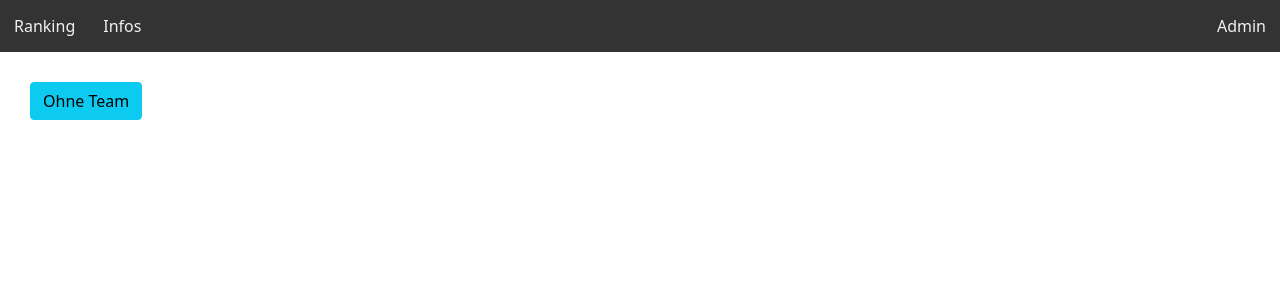
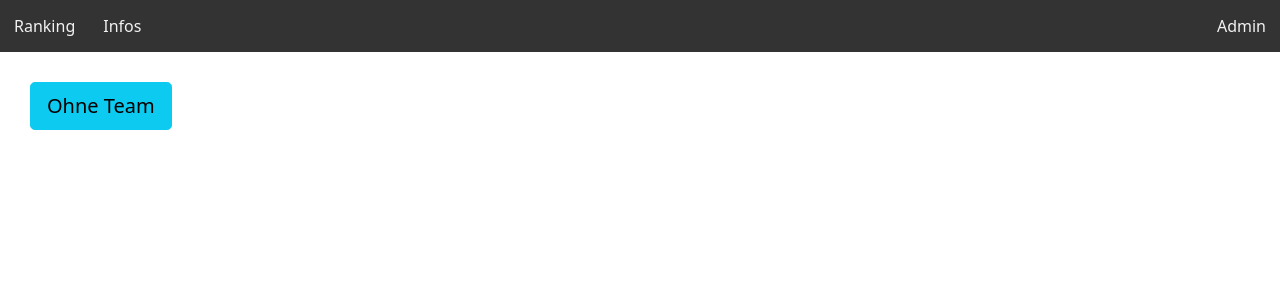
Before and after one commit to Manfe07/BierMeterMeter, a Flask app: page /kasse_teams in a window 1280 px wide. Shown: the top 300 px of the page. Run offline with Flask 2, Linux system fonts and the light colour scheme; the visitor is signed in with stand-in values (Sample User, id 1); data that the repository does not hold is empty.

Commit message:
minor fix

```diff
--- a/templates/admin_cashRegister_teams.html
+++ b/templates/admin_cashRegister_teams.html
@@ -2,12 +2,12 @@
 {% block pagetitle %}Admin{% endblock %}
 {% block content %}
     <div style="padding: 10px">
+        <a style="margin: 20px" class="btn btn-large btn-info btn-lg" href="{{ url_for('admin_cashRegister_items',team_name = 'Ohne Team') }}">Ohne Team</a><br>
         {% for team in teams %}
             <a style="margin: 20px" class="btn btn-large btn-primary btn-lg" href="{{ url_for('admin_cashRegister_items',team_name = team['name'], team_id = team['id']) }}">
                 {{ team['name'] }}
             </a>
         {% endfor %}
-        <a style="margin: 20px" class="btn btn-large btn-primary btn-info" href="{{ url_for('admin_cashRegister_items',team_name = 'Ohne Team') }}">Ohne Team</a>
     </div>
     <script>
         function beer(team, add){
```
Also changed, not shown: templates/admin_cashRegister_items.html (line endings or trailing spaces).
